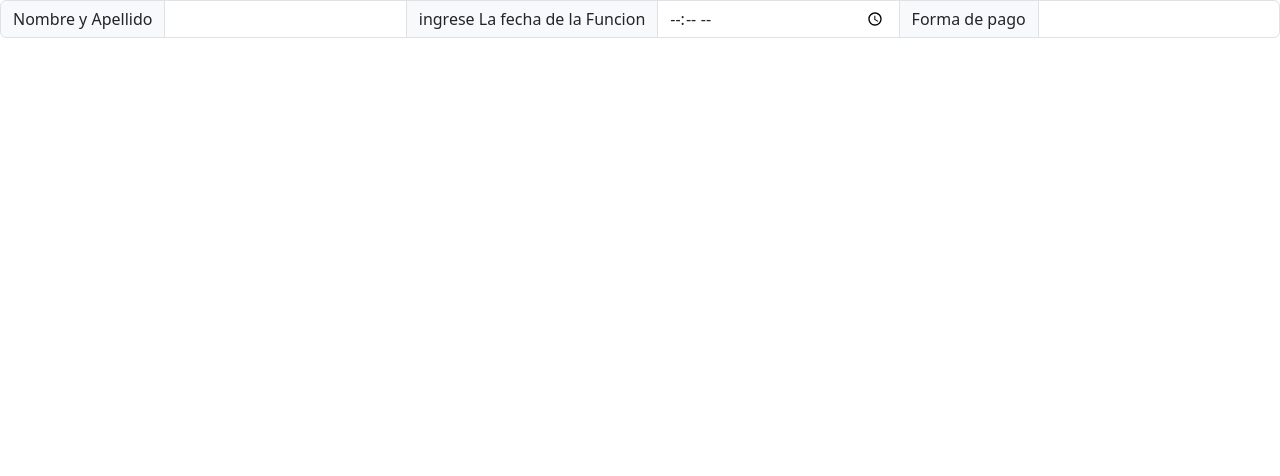
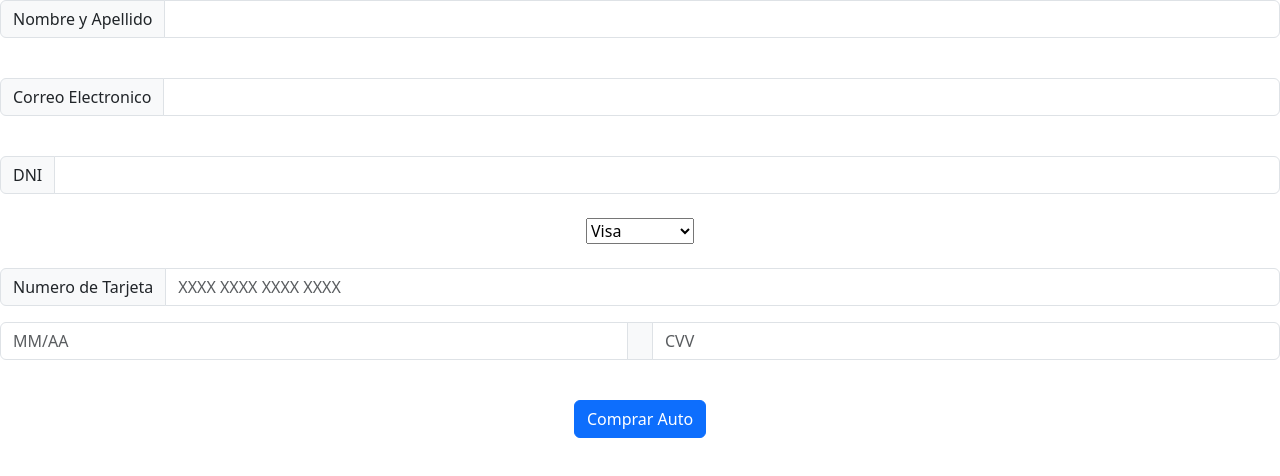
Before and after one commit to Urissx/bianchichi, a plain HTML site: page index3.html in a window 1280 px wide. Drawn offline with nearby package versions, Linux system fonts and the light colour scheme.

Commit message:
subida uriel acerca de y compra

```diff
--- a/index3.html
+++ b/index3.html
@@ -2,20 +2,54 @@
 <html lang="en">
 <head>
     <meta charset="UTF-8">
+    <meta http-equiv="X-UA-Compatible" content="IE=edge">
     <meta name="viewport" content="width=device-width, initial-scale=1.0">
     <link href="https://cdn.jsdelivr.net/npm/bootstrap@5.3.3/dist/css/bootstrap.min.css" rel="stylesheet" integrity="sha384-QWTKZyjpPEjISv5WaRU9OFeRpok6YctnYmDr5pNlyT2bRjXh0JMhjY6hW+ALEwIH" crossorigin="anonymous">
-    <title>Document</title>
+    <title>Comprar Auto</title>
+    <link rel="stylesheet" href="style.css">
 </head>
 <body>
-<center>
-  <div class="input-group">
-    <span class="input-group-text">Nombre y Apellido</span>
-    <input type="text" aria-label="First name" class="form-control">
-    <span class="input-group-text">ingrese La fecha de la Funcion</span>
-    <input type="time" aria-label="First name" class="form-control">
-    <span class="input-group-text">Forma de pago</span>
-    <input type="text" aria-label="First name" class="form-control">
+  <div class="input-group mb-3">
+    <span class="input-group-text" id="basic-addon3">Nombre y Apellido</span>
+    <input type="text" class="form-control" placeholder="" aria-label="" aria-describedby="basic-addon3">
   </div>
-</center>
+  <br>
+  <div class="input-group mb-3">
+    <span class="input-group-text" id="basic-addon3">Correo Electronico</span>
+    <input type="text" class="form-control" placeholder="" aria-label="" aria-describedby="basic-addon3">
+  </div>
+  <br>
+  <div class="mb-3">
+    <div class="input-group">
+      <span class="input-group-text" id="basic-addon3">DNI</span>
+      <input type="number" class="form-control" id="basic-url" aria-describedby="basic-addon3 basic-addon4">
+  </div>
+  <br>
+  <div>
+    <center>
+      <select>
+        <option value="Visa">Visa</option>
+        <option value="Mastercard">Mastercard</option>
+      </select>
+    </center>
+  </div>
+  <br>
+  <div class="input-group mb-3">
+    <span class="input-group-text">Numero de Tarjeta</span>
+    <input type="number" class="form-control" placeholder="XXXX XXXX XXXX XXXX" aria-label="Amount (to the nearest dollar)">
+  </div>
+
+  <div class="input-group mb-3">
+    <input type="number" class="form-control" placeholder="MM/AA" aria-label="Username">
+    <span class="input-group-text"></span>
+    <input type="number" class="form-control" placeholder="CVV" aria-label="Server">
+  </div>
+ <br>
+  <div>
+    <center>
+      <a href="comprita.html" class="btn btn-primary">Comprar Auto</a>
+    </center>
+  </div>
+
 </body>
 </html>
--- a/style.css
+++ b/style.css
@@ -0,0 +1,8 @@
+h1{
+    font-family: 'Gill Sans', 'Gill Sans MT', Calibri, 'Trebuchet MS', sans-serif;
+}
+.container{
+    background-color: rgb(160, 160, 160);
+    padding: 6%;
+    border-radius: 10px;
+}
```
Also changed, not shown: acercade.html (added, +35 -0 lines), comprita.html (added, +19 -0 lines), index.html (+4 -4 lines).
